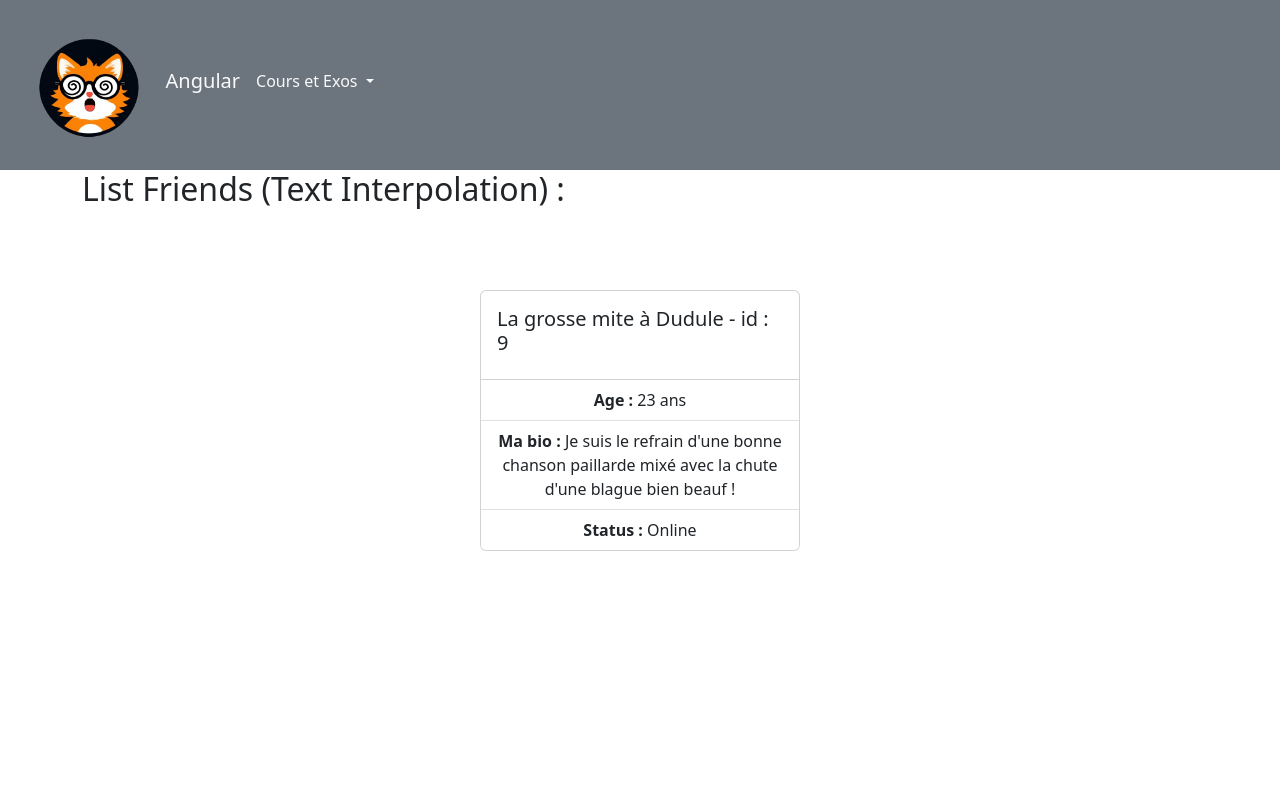
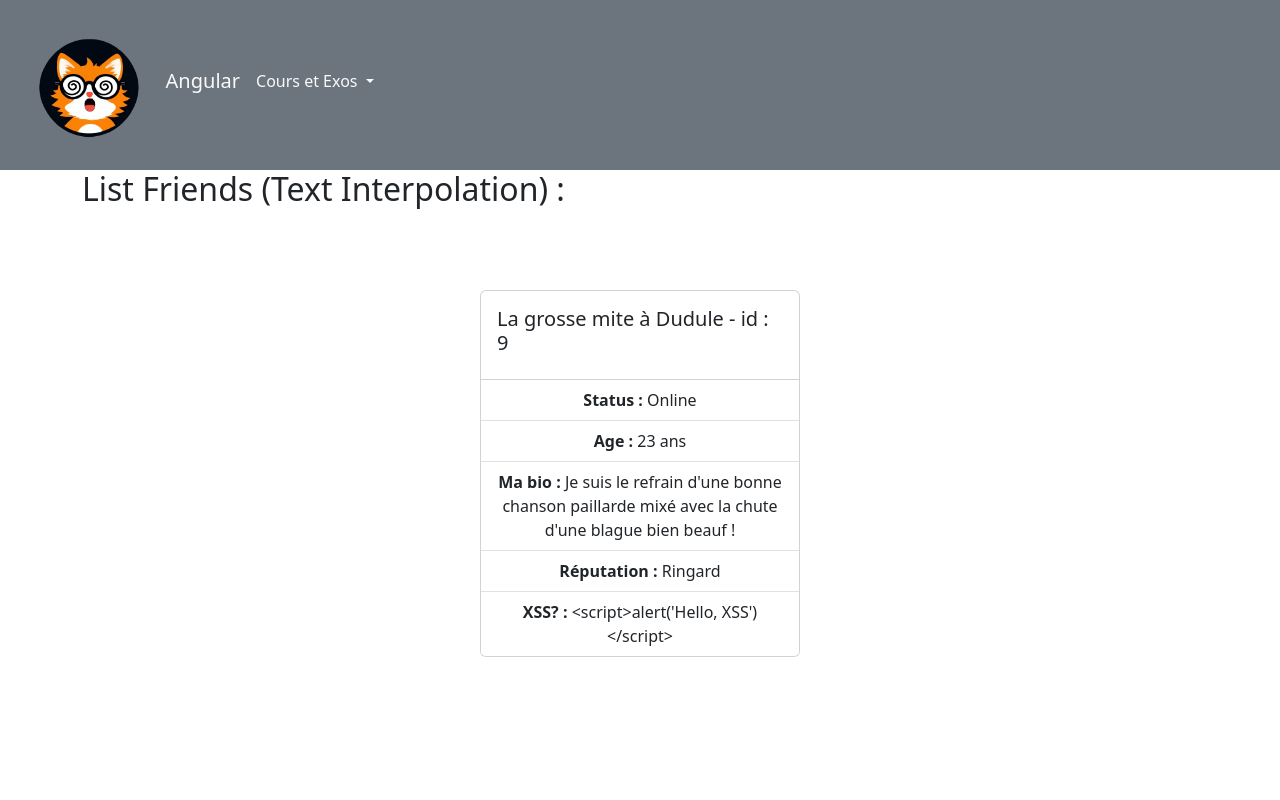
Before and after one commit to Vic-toru/cours_angular, an Angular app: page /list-friends in a window 1280 px wide. Shown: the top 800 px of the page. Built offline with nearby package versions, Linux system fonts and the light colour scheme.

Commit message:
ajout exo TP2 text interpolation

```diff
--- a/src/app/list-friends/one-friend/one-friend.component.html
+++ b/src/app/list-friends/one-friend/one-friend.component.html
@@ -4,13 +4,19 @@
         <h5 class="card-title">{{ oneFriendName }} - id : {{ oneFriendId }}</h5>
       </div>
       <ul class="list-group list-group-flush">
+        <li class="list-group-item" style="text-align: center;"><strong>Status :</strong> {{ getOneFriendStatus() }} </li>
         <li class="list-group-item">
           <p class="card-text" style="text-align: center;"><strong>Age : </strong>{{ oneFriendAge }} ans</p>
         </li>
         <li class="list-group-item">
           <p class="card-text" style="text-align: center;"><strong>Ma bio :</strong> {{ oneFriendBio }}</p>
         </li>
-        <li class="list-group-item" style="text-align: center;"><strong>Status :</strong> {{ getOneFriendStatus() }} </li>
+        <li class="list-group-item">
+            <p class="card-text" style="text-align: center;"><strong>Réputation : </strong>{{1==1? 'Ringard':'Cool'}}</p>
+        </li>
+        <li class="list-group-item">
+            <p class="card-text" style="text-align: center;"><strong>XSS? : </strong>{{ oneFriendXss }}</p>
+        </li>
       </ul>
     </div>
   </div>
```
